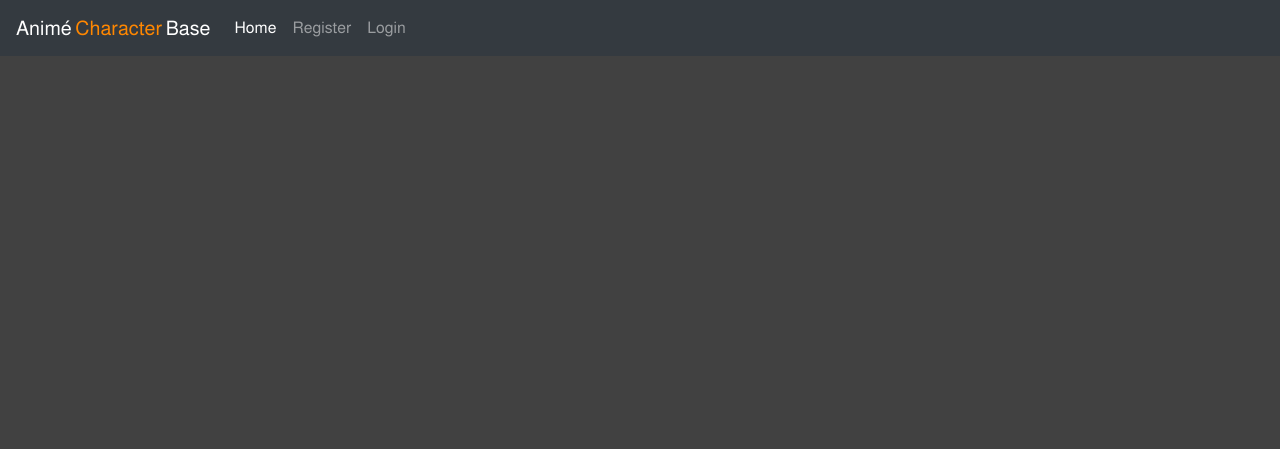
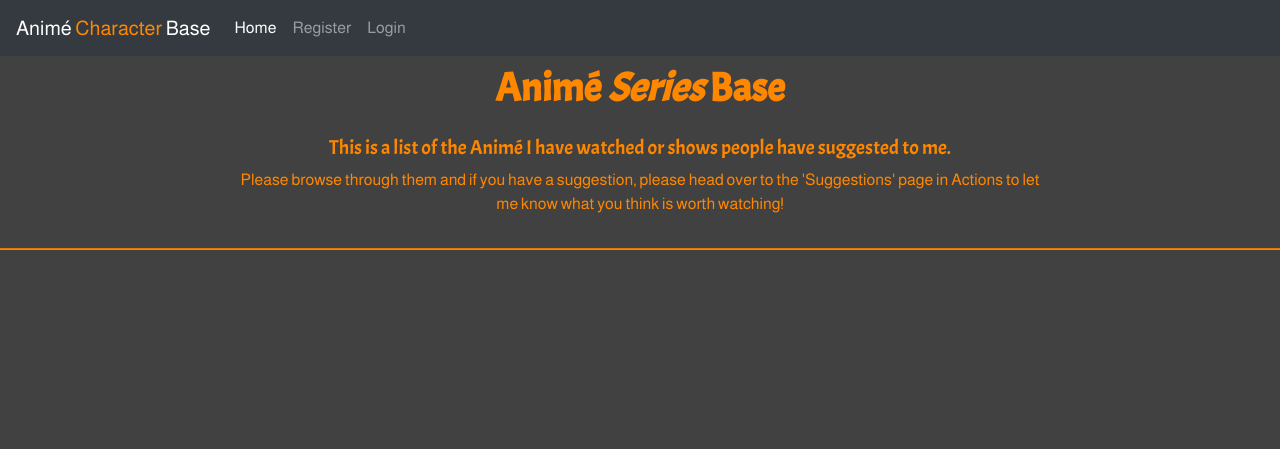
Before and after one commit to lukemunsch/anime-character-base, a Django app: page /series_list/ in a window 1280 px wide. Shown: the top 449 px of the page. Run offline with Django 3.2, Linux system fonts and the light colour scheme; data that the repository does not hold is empty; some libraries are stand-ins or nearby versions.

Commit message:
add layout for series list and create new forms.py file

```diff
--- a/collection/models.py
+++ b/collection/models.py
@@ -28,10 +28,10 @@ class Character(models.Model):
     slug = models.SlugField(max_length=100, unique=True)
     char_image = CloudinaryField('image', default='placeholder')
     series_name = models.ForeignKey(Series, on_delete=models.CASCADE, related_name="series")
-    first_published = models.DateField(auto_now_add=True)
-    first_aired = models.DateField(auto_now_add=True)
+    first_published = models.DateField(blank=True)
+    first_aired = models.DateField(blank=True)
     age = models.PositiveIntegerField(default=0)
-    bio = models.TextField(default="Enter bio here", max_length=4000)
+    bio = models.TextField(default="Enter bio here", max_length=2000)
     special = models.CharField(default='None', max_length=200)
     good_reason = models.CharField(default='', max_length=100)
     bad_reason = models.CharField(default='', max_length=100)
--- a/collection/views.py
+++ b/collection/views.py
@@ -1,7 +1,9 @@
 """Set up the view for our models"""
 from django.shortcuts import render, get_object_or_404, reverse
+from django import forms
 from django.views import generic, View
 from .models import Character, Series, Comment
+from .forms import CreateCharacterForm
 
 
 class CharacterList(generic.ListView):
@@ -64,3 +66,7 @@ class CharacterDetail(View):
                 "liked": liked
             },
         )
+
+
+class CreateCharacterForm(forms.Form):
+    """set up the form input for the creation of a new character"""
--- a/templates/base.html
+++ b/templates/base.html
@@ -31,7 +31,8 @@
     <div class="container-body">
         <!-- nav element -->
         <nav class="navbar navbar-expand-lg navbar-dark bg-dark fixed-top">
-            <a class="navbar-brand mb-0 h1 navbar-text-color" href="{% url 'home' %}">Animé <span class="orange-text">Character</span>
+            <a class="navbar-brand mb-0 h1 navbar-text-color" href="{% url 'home' %}">Animé <span
+                    class="orange-text">Character</span>
                 Base
             </a>
             <button class="navbar-toggler" type="button" data-toggle="collapse" data-target="#navbarSupportedContent"
@@ -75,7 +76,7 @@
                         <div class="dropdown-menu" aria-labelledby="navbarDropdown">
                             <a class="dropdown-item" href="#">Create New Character</a>
                             <a class="dropdown-item" href="#">See Suggestions</a>
-                            <a class="dropdown-item" href="#">View Series Cards</a>
+                            <a class="dropdown-item" href="{% url 'series_list' %}">View Series Cards</a>
                         </div>
                     </li>
                     {% endif %}
--- a/templates/index.html
+++ b/templates/index.html
@@ -15,8 +15,7 @@
                     numerous different animés I have watched over the years. I am always on the lookout for new and
                     exciting
                     shows to watch, so if you can't see your favourite characters here, then <a class="new-link"
-                        href="{{ signup_url }}">sign up</a> and send me a
-                    suggestion!
+                        href="{{ signup_url }}">sign up</a> and send me a suggestion!
                 </h5>
             </div>
             <hr class="hr-orange" />
--- a/templates/series_list.html
+++ b/templates/series_list.html
@@ -2,4 +2,77 @@
 
 {% block content %}
 
+<!-- page title area -->
+<div class="container-fluid">
+    <div class="row">
+        <div class="col-12 mt-4">
+            <h1 class="text-center orange-text mb-4"><strong>Animé <em>Series</em> Base</strong></h1>
+        </div>
+        <div class="col-md-8 offset-md-2">
+            <h5 class="text-center orange-text">This is a list of the Animé I have watched or shows people have
+                suggested to me.</h5>
+            <p class="text-center orange-text">Please browse through them and if you have a suggestion, please head over
+                to the 'Suggestions' page in Actions to let me know what you think is worth watching!</p>
+        </div>
+    </div>
+</div>
+<hr class="hr-orange" />
+
+<!-- creating the list of series cards -->
+
+<div class="container-fluid">
+    <div class="row">
+        <div class="row offset-md-1">
+            {% for series in series_list %}
+            <div class="col-sm-4 col-md-2 margin-under">
+                <div class="card mb-4 rounded-corners card-shadow">
+                    <div class="card-body">
+                        <div class="image-container">
+                            {% if "placeholder" in series.series_logo.url %}
+                            <img class="card-img-top"
+                                src="https://encrypted-tbn0.gstatic.com/images?q=tbn:ANd9GcQNmSyUp4xJ3oSaH_VAVvH6TQG4EJu-XSp7DA&usqp=CAU">
+                            {% else %}
+                            <img class="card-img-top" src=" {{ series.series_logo.url }}">
+                            {% endif %}
+                            <div class="mt-2">
+                                <h5><strong>{{ series.series_name }}</strong></h5>
+                            </div>
+                        </div>
+                        {% if user.is_superuser %}
+                        <!-- bring up modal for confirmation -->
+                        <hr />
+                        <a href="#" class="character-edit">
+                            <button type="button" class="btn btn-edit">Edit</button>
+                        </a>
+                        <a href="#" class="character-delete">
+                            <button type="button" class="btn btn-delete">Delete</button>
+                        </a>
+                        {% endif %}
+                    </div>
+                </div>
+            </div>
+            {% if forloop.counter|divisibleby:5 %}
+        </div>
+        <div class="row">
+            {% endif %}
+            {% endfor %}
+
+        </div>
+    </div>
+</div>
+{% if is_paginated %}
+<nav aria-label="Page navigation">
+    <ul class="pagination justify-content-center">
+        {% if page_obj.has_previous %}
+        <li><a href="?page={{ page_obj.previous_page_number }}" class="page-link">&laquo; PREV </a></li>
+        {% endif %}
+        {% if page_obj.has_next %}
+        <li><a href="?page={{ page_obj.next_page_number }}" class="page-link"> NEXT &raquo;</a></li>
+        {% endif %}
+    </ul>
+</nav>
+{% endif %}
+</div>
+
+
 {% endblock %}
```
Also changed, not shown: collection/forms.py (added, +10 -0 lines), templates/create_character.html (+12 -0 lines), collection/migrations/0010_auto_20220206_2124.py (added).
